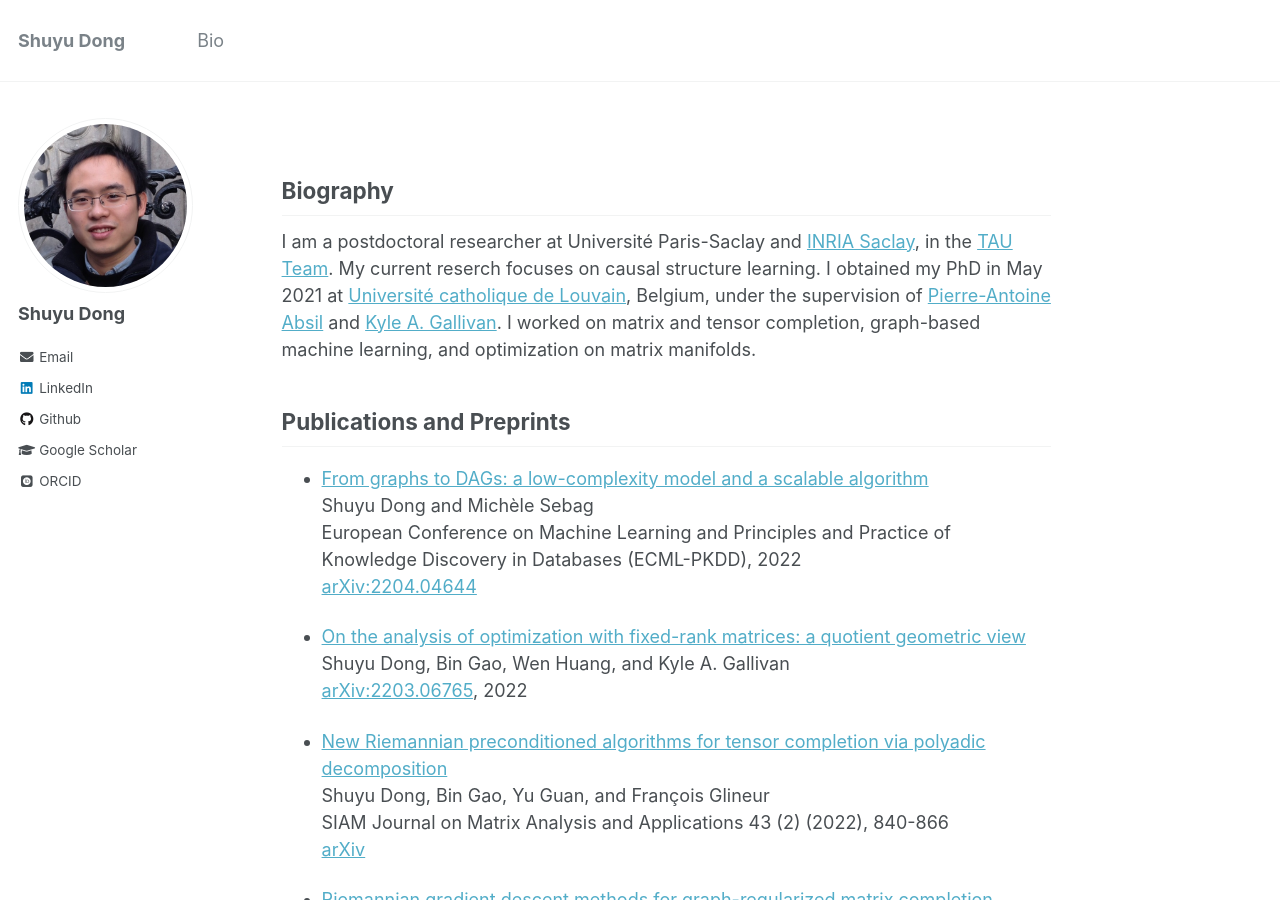
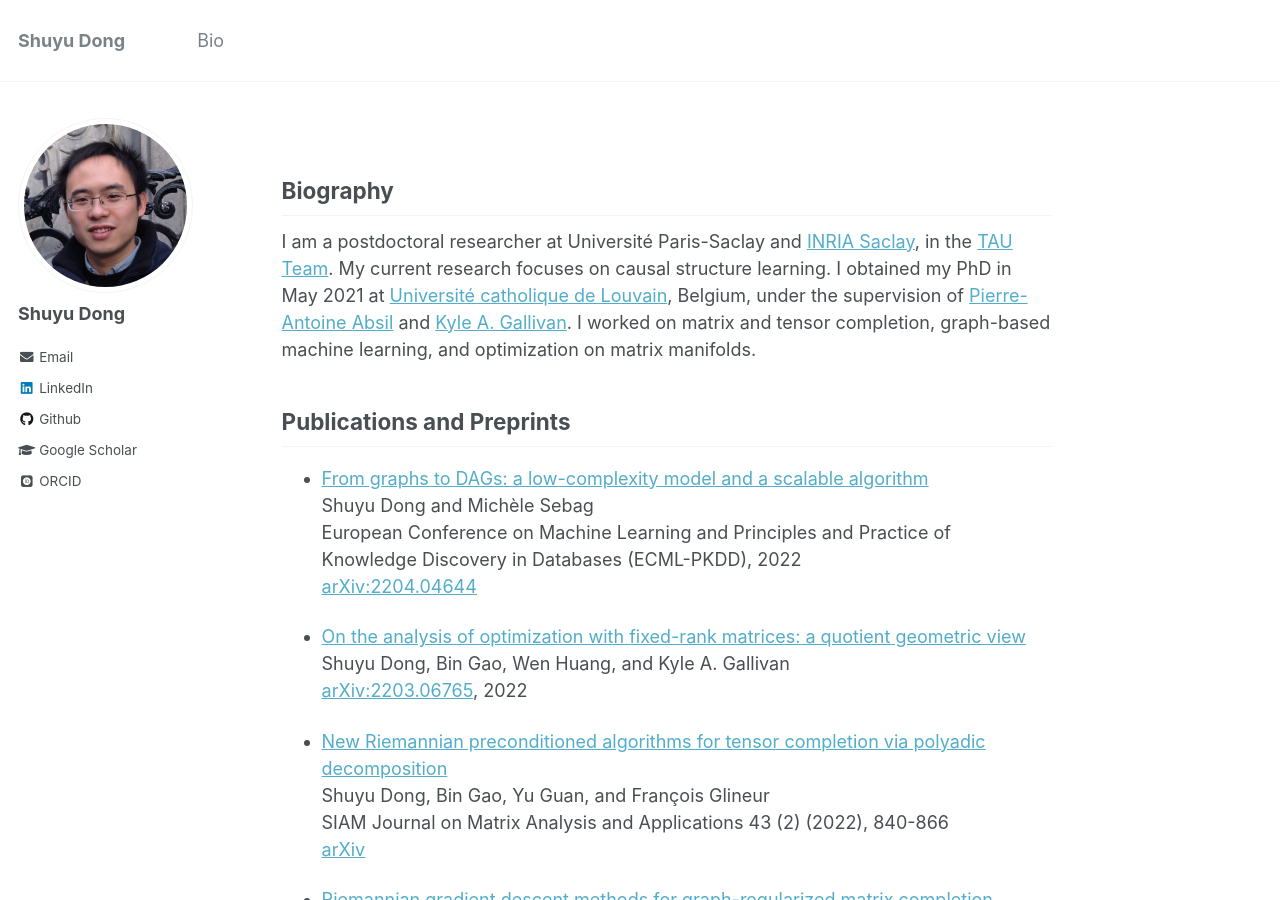
Before and after one commit to shuyu-d/shuyu-d.github.io, a Jekyll site: the page built from _pages/about.md, in a window 1280 px wide and 900 px high. Built offline with Jekyll 4.4.1, drawn with Linux system fonts in a browser that asks for light colours; some web fonts are replaced.

Commit message:
typo fix

```diff
--- a/_pages/about.md
+++ b/_pages/about.md
@@ -11,7 +11,7 @@ redirect_from:
 ## Biography
 
 I am a postdoctoral researcher at Université Paris-Saclay and [INRIA Saclay](https://www.inria.fr/fr/centre-inria-de-saclay), in the [TAU Team](https://www.inria.fr/fr/tau).
-My current reserch focuses on causal structure learning.
+My current research focuses on causal structure learning.
 I obtained my PhD in May 2021 at [Université catholique de Louvain](https://uclouvain.be), Belgium, under the supervision of [Pierre-Antoine Absil](https://sites.uclouvain.be/absil/) and [Kyle A. Gallivan](https://www.math.fsu.edu/~gallivan/). I worked on matrix and tensor completion, graph-based machine learning, and optimization on matrix manifolds.
 
 ## Publications and Preprints
```
Also changed, not shown: _pages/cv.md (+1 -1 lines).
